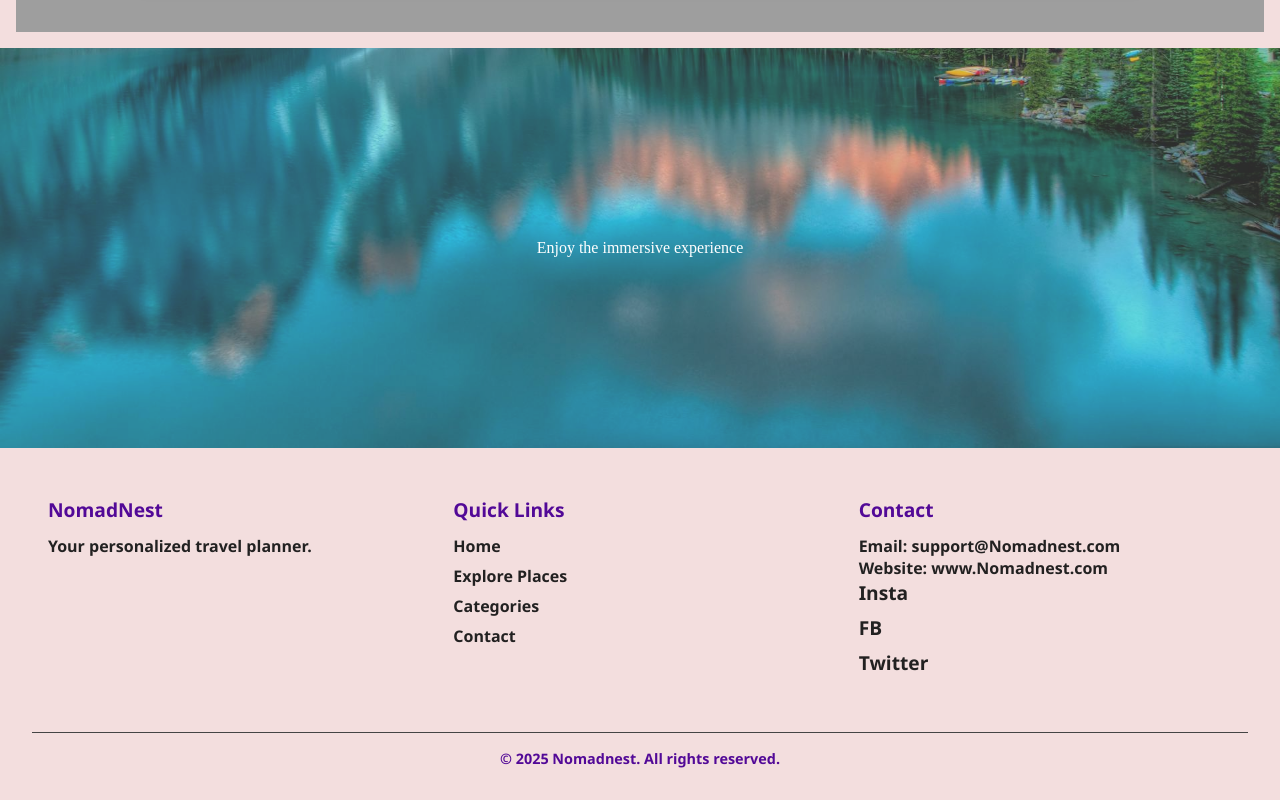
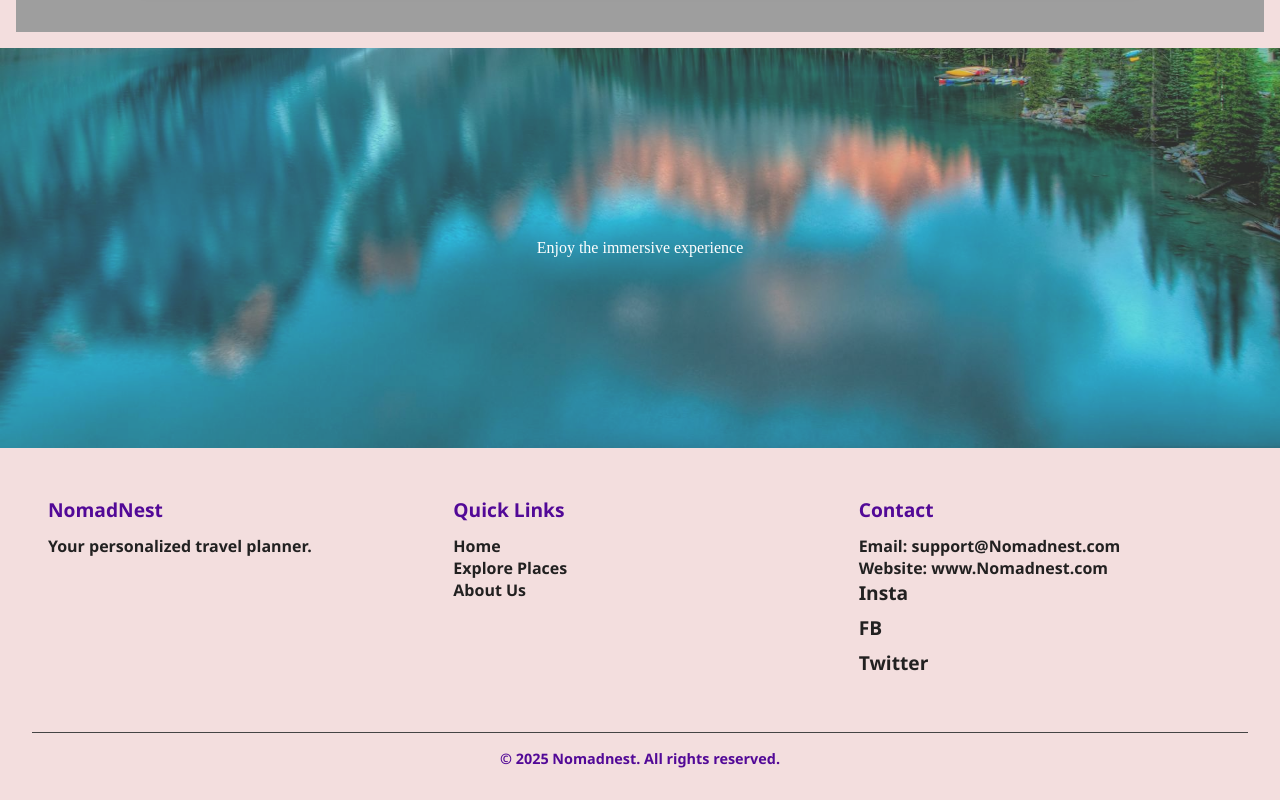
Before and after one commit to VaishaliGovindaraj/React_SPA_Travel, a React (Vite) app: page / in a window 1280 px wide. Shown: the part 2131-2931 px from the top of the page. Built offline with nearby package versions, Linux system fonts and the light colour scheme; grey boxes are pictures that could not be loaded; a web font is replaced by a local one.

Commit message:
updating the changes

```diff
--- a/src/App.jsx
+++ b/src/App.jsx
@@ -155,7 +155,7 @@ function App() {
             </div> </>}
 
       {selectedPage === "Aboutus" && <Aboutus />}
-      <Footer />
+      <Footer selectedPage={assignPage}/>
     </>
   )
 }
--- a/src/components/Footer/footer.module.css
+++ b/src/components/Footer/footer.module.css
@@ -15,22 +15,26 @@
   margin: 1rem;
 }
 
+.nav_item {
+  cursor: pointer;
+}
+
 .footer_section h3 {
   font-size: 1.2rem;
   margin-bottom: 0.8rem;
-    color:  #520997
+  color: #520997
 }
 
 .footer_section a {
   display: block;
-    color:  #222121;
+  color: #222121;
   text-decoration: none;
   margin-bottom: 0.5rem;
   transition: color 0.3s ease;
 }
 
 .footer_section a:hover {
-    color:  #222121;
+  color: #222121;
 }
 
 .footer_bottom {
@@ -41,16 +45,16 @@
   font-weight: bold;
   border-top: 1px solid #444;
   padding-top: 1rem;
-    color:  #520997
+  color: #520997
 }
 
 .social_icons a {
   margin-right: 1rem;
-    color:  #222121;
+  color: #222121;
   font-size: 1.2rem;
   transition: color 0.3s ease;
 }
 
 .social_icons a:hover {
-    color:  #222121;
+  color: #222121;
 }
--- a/src/components/Footer/index.jsx
+++ b/src/components/Footer/index.jsx
@@ -1,7 +1,7 @@
 import styles from './footer.module.css'
 
-const Footer = () => {
-    return(
+const Footer = ({selectedPage}) => {
+  return (
     <>
       <footer className={styles.footer}>
 
@@ -13,10 +13,9 @@ const Footer = () => {
 
         <div className={styles.footer_section}>
           <h3>Quick Links</h3>
-    <a href="/">Home</a>
-    <a href="/explore">Explore Places</a>
-    <a href="/categories">Categories</a>
-    <a href="/contact">Contact</a>
+          <p className={styles.nav_item} onClick={() => selectedPage("Home")}>Home</p>
+          <p className={styles.nav_item} onClick={() => selectedPage("ExplorePlaces")} > Explore Places </p>
+          <p className={styles.nav_item} onClick={() => selectedPage("Aboutus")} >About Us</p>
         </div>
 
 
@@ -37,5 +36,6 @@ const Footer = () => {
         </div>
       </footer>
     </>
-)}
+  )
+}
 export default Footer;
--- a/src/components/MainContentArea/index.jsx
+++ b/src/components/MainContentArea/index.jsx
@@ -17,7 +17,7 @@ const MainContent = ({assignPage}) => {
     return (
         <div className={styles.main_content_area}>
             <div className={styles.image_div}>
-                <SimpleImageSlider width={"100%"} height={"100%"} images={images} showBullets={false} showNavs={false} slideDuration={0.25} autoPlay={true} />
+                <SimpleImageSlider width={"100%"} height={"100%"} images={images} showBullets={false} showNavs={false} slideDuration={0.35} autoPlay={true} />
                 <div className={styles.text_div}>Live the Journey, Love the Nest - NomadNest</div>
             </div>
             {/* <div className={styles.country_imageTile}>
```
Lines whose indentation alone changed are shown as unchanged.
